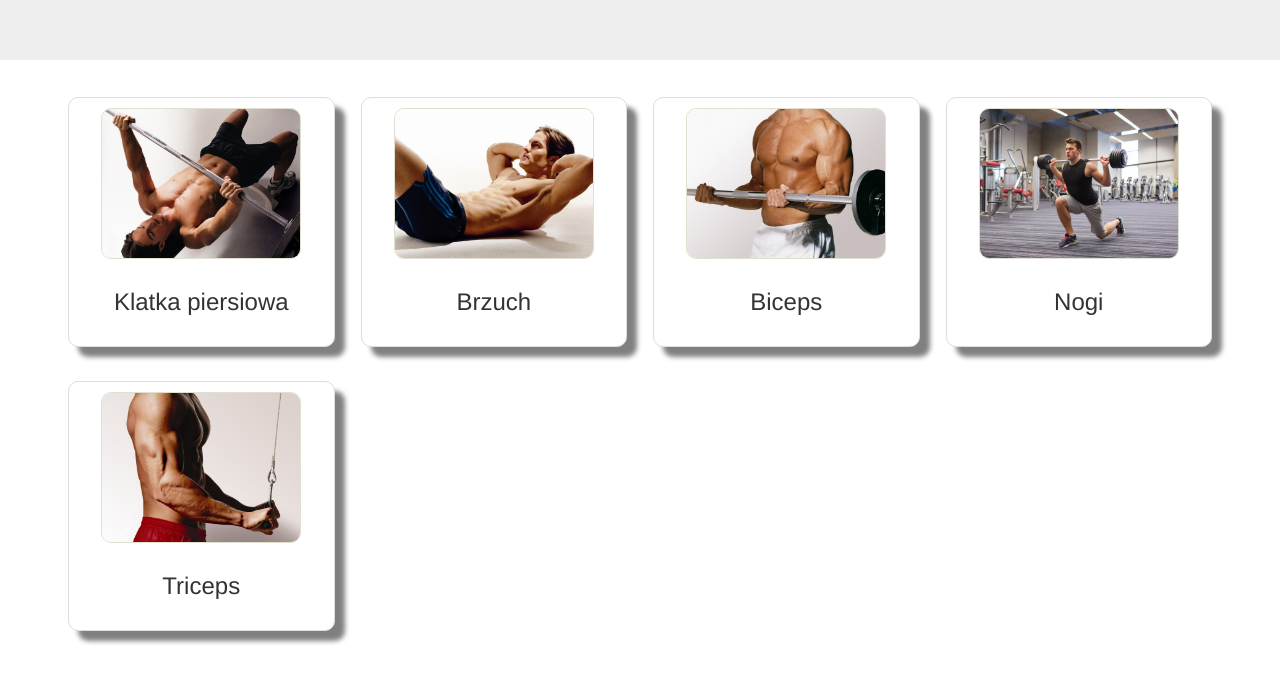
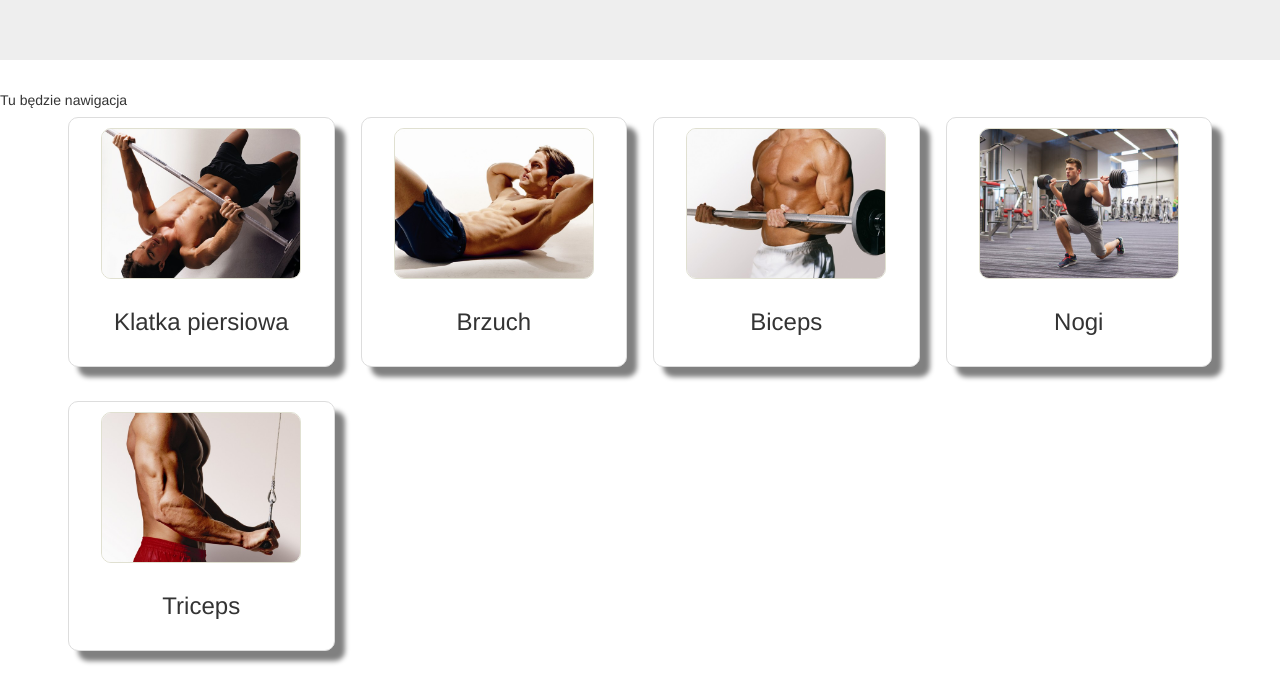
Before and after one commit to kyp89/BootstrapTesty, a plain HTML site: page index.html in a window 1280 px wide. Shown: the part 180-858 px from the top of the page. Drawn offline with Linux system fonts and the light colour scheme.

Commit message:
index.html changed - add <nav>

```diff
--- a/index.html
+++ b/index.html
@@ -58,6 +58,7 @@
       <h1>Witaj, świecie!</h1>
       <p>Witaj na przykładowej stronie</p>
       </div>
+      <nav>Tu będzie nawigacja</nav>
       <div class="container" ng-controller="LayoutAnimation">
       <section class="row">
           <div ng-repeat="i in Cwiczenia">
```
